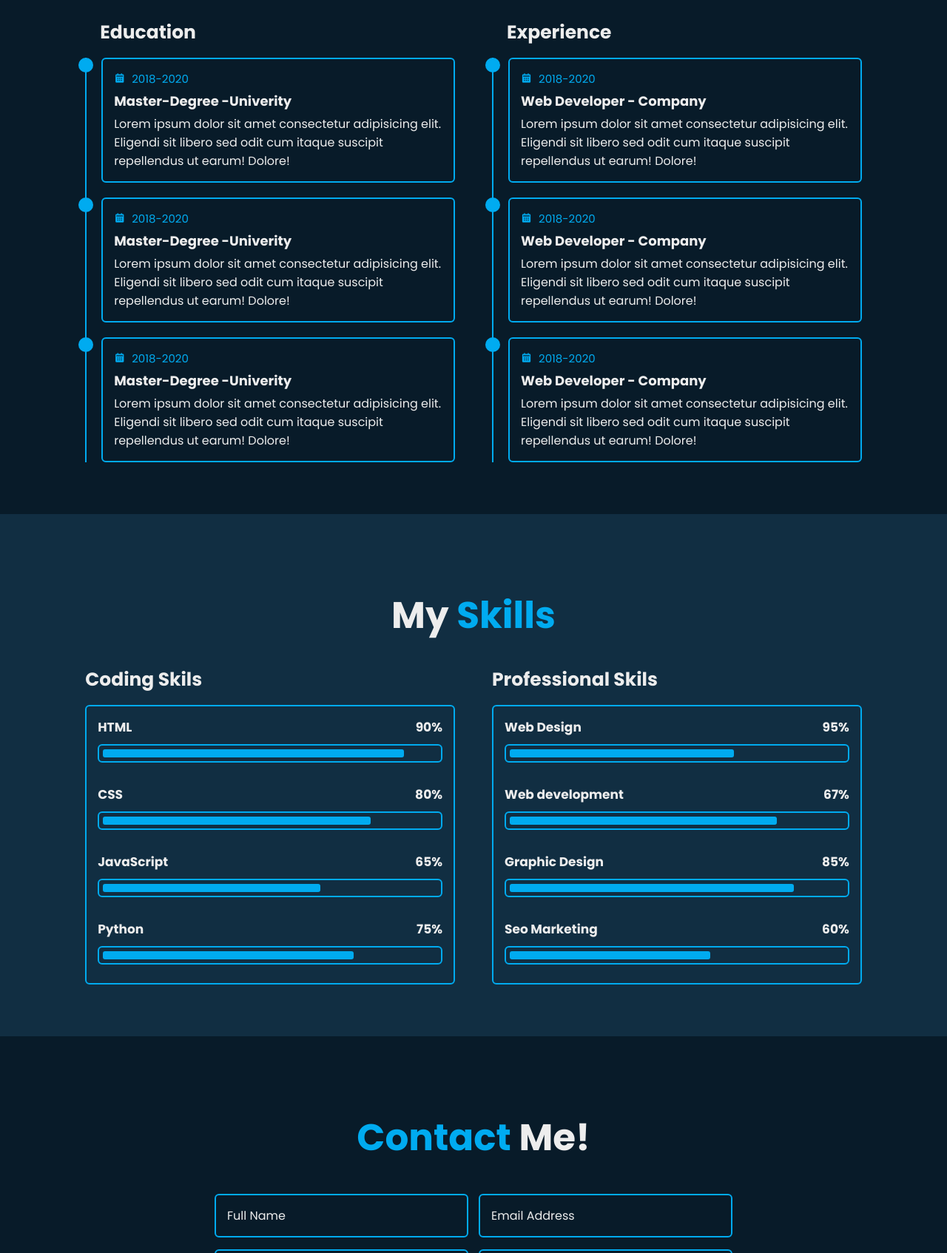
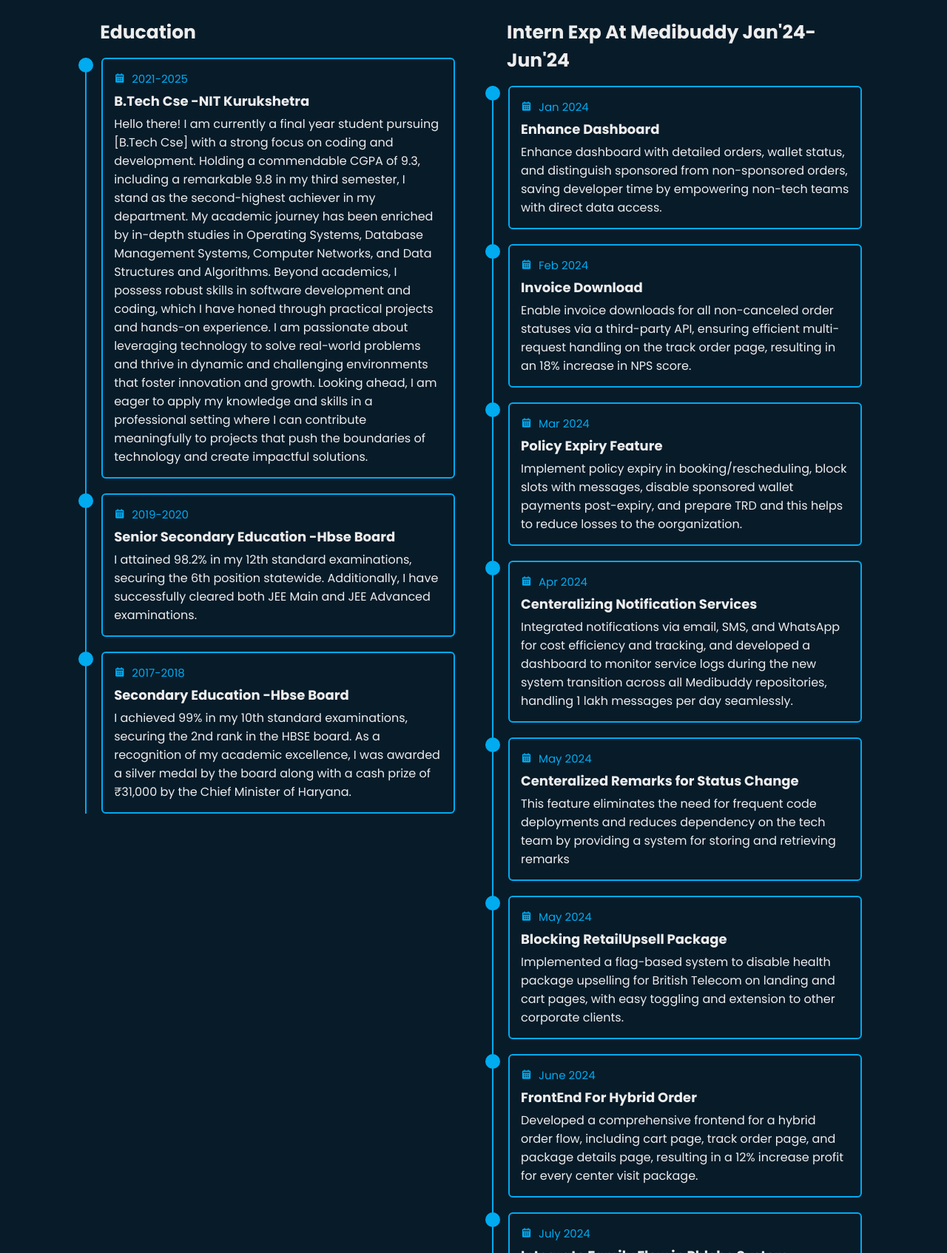
Before and after one commit to Hariomvashishtha/Portfolio, a plain HTML site: page portfolio/index.html in a window 1280 px wide. Shown: the part 1780-3474 px from the top of the page at 74% size. Drawn offline with nearby package versions, Linux system fonts and the light colour scheme.

Commit message:
about me , education , internship exp modification

```diff
--- a/portfolio/index.html
+++ b/portfolio/index.html
@@ -60,10 +60,8 @@
       <div class="about-content">
         <h3>Full Stack Developer!</h3>
         <p>
-          Lorem ipsum dolor sit amet consectetur adipisicing elit. Voluptas
-          voluptates delectus magnam voluptatibus a laborum laboriosam, soluta
-          veniam? Quos saepe dicta error suscipit quidem consectetur beatae qui
-          animi. Doloremque, natus.
+          A results-oriented professional with a proven track record of driving impactful projects, process optimisations, and a focus on improving user experience and satisfaction. A dedicated team player, I contribute effectively to collective success. My inquisitive nature fuels continuous skillset growth. To see my projects, visit my
+           <a href="https://github.com/Hariomvashishtha">GitHub Page </a>
         </p>
         <div class="btn-box btns">
           <a href="#" class="btn">Read More</a>
@@ -81,83 +79,140 @@
             <div class="education-content">
               <div class="content">
                 <div class="year">
-                  <i class="bx bxs-calendar"></i> 2018-2020
+                  <i class="bx bxs-calendar"></i> 2021-2025
                 </div>
-                <h3>Master-Degree -Univerity</h3>
+                <h3>B.Tech Cse -NIT Kurukshetra</h3>
                 <p>
-                  Lorem ipsum dolor sit amet consectetur adipisicing elit.
-                  Eligendi sit libero sed odit cum itaque suscipit repellendus
-                  ut earum! Dolore!
+                  Hello there! I am currently a final year student pursuing [B.Tech Cse] with a strong focus on coding and development. Holding a commendable CGPA of 9.3, including a remarkable 9.8 in my third semester, I stand as the second-highest achiever in my department. My academic journey has been enriched by in-depth studies in Operating Systems, Database Management Systems, Computer Networks, and Data Structures and Algorithms.
+
+                  Beyond academics, I possess robust skills in software development and coding, which I have honed through practical projects and hands-on experience. I am passionate about leveraging technology to solve real-world problems and thrive in dynamic and challenging environments that foster innovation and growth.
+
+                  Looking ahead, I am eager to apply my knowledge and skills in a professional setting where I can contribute meaningfully to projects that push the boundaries of technology and create impactful solutions.
                 </p>
               </div>
             </div>
             <div class="education-content">
               <div class="content">
                 <div class="year">
-                  <i class="bx bxs-calendar"></i> 2018-2020
+                  <i class="bx bxs-calendar"></i> 2019-2020
                 </div>
-                <h3>Master-Degree -Univerity</h3>
+                <h3>Senior Secondary Education -Hbse Board</h3>
                 <p>
-                  Lorem ipsum dolor sit amet consectetur adipisicing elit.
-                  Eligendi sit libero sed odit cum itaque suscipit repellendus
-                  ut earum! Dolore!
+                  I attained 98.2% in my 12th standard examinations, securing the 6th position statewide. Additionally, I have successfully cleared both JEE Main and JEE Advanced examinations.
                 </p>
               </div>
             </div>
             <div class="education-content">
               <div class="content">
                 <div class="year">
-                  <i class="bx bxs-calendar"></i> 2018-2020
+                  <i class="bx bxs-calendar"></i> 2017-2018
                 </div>
-                <h3>Master-Degree -Univerity</h3>
+                <h3>Secondary Education -Hbse Board</h3>
                 <p>
-                  Lorem ipsum dolor sit amet consectetur adipisicing elit.
-                  Eligendi sit libero sed odit cum itaque suscipit repellendus
-                  ut earum! Dolore!
+                  I achieved 99% in my 10th standard examinations, securing the 2nd rank in the HBSE board. As a recognition of my academic excellence, I was awarded a silver medal by the board along with a cash prize of ₹31,000 by the Chief Minister of Haryana.
                 </p>
               </div>
             </div>
           </div>
         </div>
         <div class="education-column">
-          <h3 class="title">Experience</h3>
+          <h3 class="title">Intern Exp At Medibuddy Jan'24-Jun'24</h3>
           <div class="education-box">
             <div class="education-content">
               <div class="content">
                 <div class="year">
-                  <i class="bx bxs-calendar"></i> 2018-2020
+                  <i class="bx bxs-calendar"></i> Jan 2024
                 </div>
-                <h3>Web Developer - Company</h3>
+                <h3>Enhance Dashboard</h3>
                 <p>
-                  Lorem ipsum dolor sit amet consectetur adipisicing elit.
-                  Eligendi sit libero sed odit cum itaque suscipit repellendus
-                  ut earum! Dolore!
+                  Enhance dashboard with detailed orders, wallet status, and distinguish sponsored from non-sponsored orders, saving developer time by empowering non-tech teams with direct data access.
                 </p>
               </div>
             </div>
             <div class="education-content">
               <div class="content">
                 <div class="year">
-                  <i class="bx bxs-calendar"></i> 2018-2020
+                  <i class="bx bxs-calendar"></i> Feb 2024
                 </div>
-                <h3>Web Developer - Company</h3>
+                <h3>Invoice Download</h3>
                 <p>
-                  Lorem ipsum dolor sit amet consectetur adipisicing elit.
-                  Eligendi sit libero sed odit cum itaque suscipit repellendus
-                  ut earum! Dolore!
+                  Enable invoice downloads for all non-canceled order statuses via a third-party API, ensuring efficient multi-request handling on the track order page, resulting in an 18% increase in NPS score.
                 </p>
               </div>
             </div>
             <div class="education-content">
               <div class="content">
                 <div class="year">
-                  <i class="bx bxs-calendar"></i> 2018-2020
+                  <i class="bx bxs-calendar"></i> Mar 2024
                 </div>
-                <h3>Web Developer - Company</h3>
+                <h3>Policy Expiry Feature</h3>
                 <p>
-                  Lorem ipsum dolor sit amet consectetur adipisicing elit.
-                  Eligendi sit libero sed odit cum itaque suscipit repellendus
-                  ut earum! Dolore!
+                  Implement policy expiry in booking/rescheduling, block slots with messages, disable sponsored wallet payments post-expiry, and prepare TRD and this helps to reduce losses to the oorganization.
+                </p>
+              </div>
+            </div>
+            <div class="education-content">
+              <div class="content">
+                <div class="year">
+                  <i class="bx bxs-calendar"></i> Apr 2024
+                </div>
+                <h3>Centeralizing Notification Services</h3>
+                <p>
+                  Integrated notifications via email, SMS, and WhatsApp for cost efficiency and tracking, and developed a dashboard to monitor service logs during the new system transition across all Medibuddy repositories, handling 1 lakh messages per day seamlessly.
+                </p>
+              </div>
+            </div>
+            <div class="education-content">
+              <div class="content">
+                <div class="year">
+                  <i class="bx bxs-calendar"></i> May 2024
+                </div>
+                <h3>Centeralized Remarks for Status Change</h3>
+                <p>
+                  This feature eliminates the need for frequent code deployments and reduces dependency on the tech team by providing a system for storing and retrieving remarks
+                </p>
+              </div>
+            </div>
+            <div class="education-content">
+              <div class="content">
+                <div class="year">
+                  <i class="bx bxs-calendar"></i> May 2024
+                </div>
+                <h3>Blocking RetailUpsell Package</h3>
+                <p>
+                  Implemented a flag-based system to disable health package upselling for British Telecom on landing and cart pages, with easy toggling and extension to other corporate clients.
+              </div>
+            </div>
+            <div class="education-content">
+              <div class="content">
+                <div class="year">
+                  <i class="bx bxs-calendar"></i> June 2024
+                </div>
+                <h3>FrontEnd For Hybrid Order</h3>
+                <p>
+                  Developed a comprehensive frontend for a hybrid order flow, including cart page, track order page, and package details page, resulting in a 12% increase profit for every center visit package.
+                </p>
+              </div>
+            </div>
+            <div class="education-content">
+              <div class="content">
+                <div class="year">
+                  <i class="bx bxs-calendar"></i> July 2024
+                </div>
+                <h3>Integrate Family Flow in Phlebo System</h3>
+                <p>
+                  Integrated family flow into the phlebo system with backward compatibility, reverting to the old flow if the family flow is disabled..
+                </p>
+              </div>
+            </div>
+            <div class="education-content">
+              <div class="content">
+                <div class="year">
+                  <i class="bx bxs-calendar"></i> July 2024
+                </div>
+                <h3>Empowered Non-Tech Teams Efficiently</h3>
+                <p>
+                  Developed an API for non-technical teams to directly update the database, streamlining operations and saving developer time.
                 </p>
               </div>
             </div>
```
